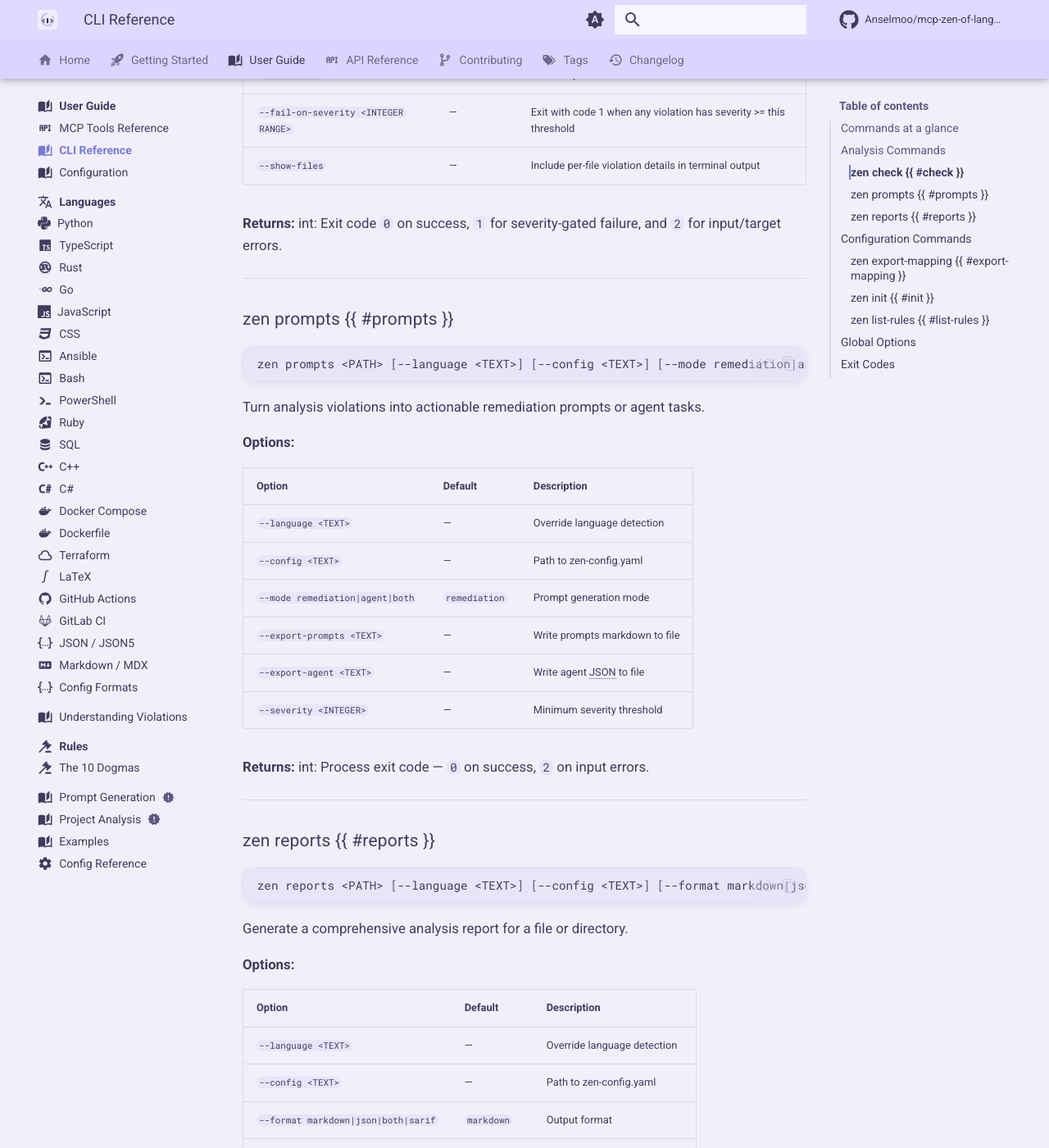
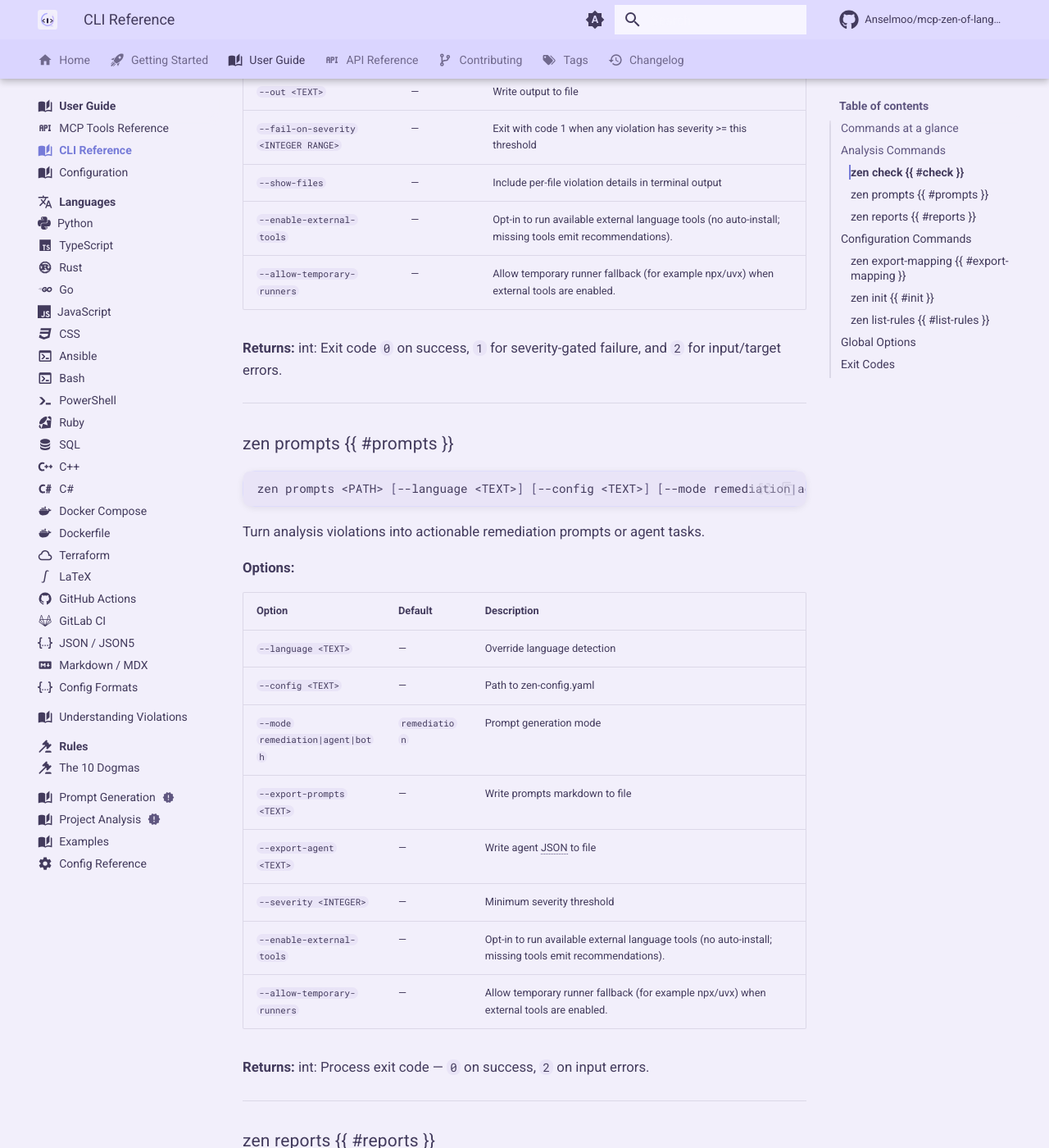
Before and after one commit to Anselmoo/mcp-zen-of-languages, an MkDocs documentation site: the page built from docs/user-guide/cli-reference.md, in a window 1280 px wide and 1400 px high, scrolled down 1741 px. Shown: the whole window at 82% size. Built offline with MkDocs 1.6.1 and Material for MkDocs 9.7.7, drawn with Linux system fonts in a browser that asks for light colours; plug-ins that fetch from the network failed and are left out; comment, search, counter and statistics services are not loaded; some of the changed text lies outside the part shown.

````diff
--- a/docs/user-guide/cli-reference.md
+++ b/docs/user-guide/cli-reference.md
@@ -36,7 +36,7 @@ The CLI executable is `zen`. It is the local/CI interface for the same analysis
 ### zen check {{ #check }}
 
 ```bash
-zen check <PATH> [--language <TEXT>] [--config <TEXT>] [--format terminal|json|sarif] [--out <TEXT>] [--fail-on-severity <INTEGER RANGE>] [--show-files]
+zen check <PATH> [--language <TEXT>] [--config <TEXT>] [--format terminal|json|sarif] [--out <TEXT>] [--fail-on-severity <INTEGER RANGE>] [--show-files] [--enable-external-tools] [--allow-temporary-runners]
 ```
 
 Run zen analysis for a path with optional CI gating and machine output.
@@ -51,6 +51,8 @@ Run zen analysis for a path with optional CI gating and machine output.
 | `--out <TEXT>` | — | Write output to file |
 | `--fail-on-severity <INTEGER RANGE>` | — | Exit with code 1 when any violation has severity >= this threshold |
 | `--show-files` | — | Include per-file violation details in terminal output |
+| `--enable-external-tools` | — | Opt-in to run available external language tools (no auto-install; missing tools emit recommendations). |
+| `--allow-temporary-runners` | — | Allow temporary runner fallback (for example npx/uvx) when external tools are enabled. |
 
 **Returns:** int: Exit code ``0`` on success, ``1`` for severity-gated failure, and ``2`` for input/target errors.
 
@@ -59,7 +61,7 @@ Run zen analysis for a path with optional CI gating and machine output.
 ### zen prompts {{ #prompts }}
 
 ```bash
-zen prompts <PATH> [--language <TEXT>] [--config <TEXT>] [--mode remediation|agent|both] [--export-prompts <TEXT>] [--export-agent <TEXT>] [--severity <INTEGER>]
+zen prompts <PATH> [--language <TEXT>] [--config <TEXT>] [--mode remediation|agent|both] [--export-prompts <TEXT>] [--export-agent <TEXT>] [--severity <INTEGER>] [--enable-external-tools] [--allow-temporary-runners]
 ```
 
 Turn analysis violations into actionable remediation prompts or agent tasks.
@@ -74,6 +76,8 @@ Turn analysis violations into actionable remediation prompts or agent tasks.
 | `--export-prompts <TEXT>` | — | Write prompts markdown to file |
 | `--export-agent <TEXT>` | — | Write agent JSON to file |
 | `--severity <INTEGER>` | — | Minimum severity threshold |
+| `--enable-external-tools` | — | Opt-in to run available external language tools (no auto-install; missing tools emit recommendations). |
+| `--allow-temporary-runners` | — | Allow temporary runner fallback (for example npx/uvx) when external tools are enabled. |
 
 **Returns:** int: Process exit code — ``0`` on success, ``2`` on input errors.
 
````
Also changed, not shown: other parts of docs/user-guide/cli-reference.md (+2 -2 lines), README.md (+9 -0 lines), docs/getting-started/quickstart.md (+3 -1 lines), docs/user-guide/configuration.md (+10 -0 lines), 2 other files.
